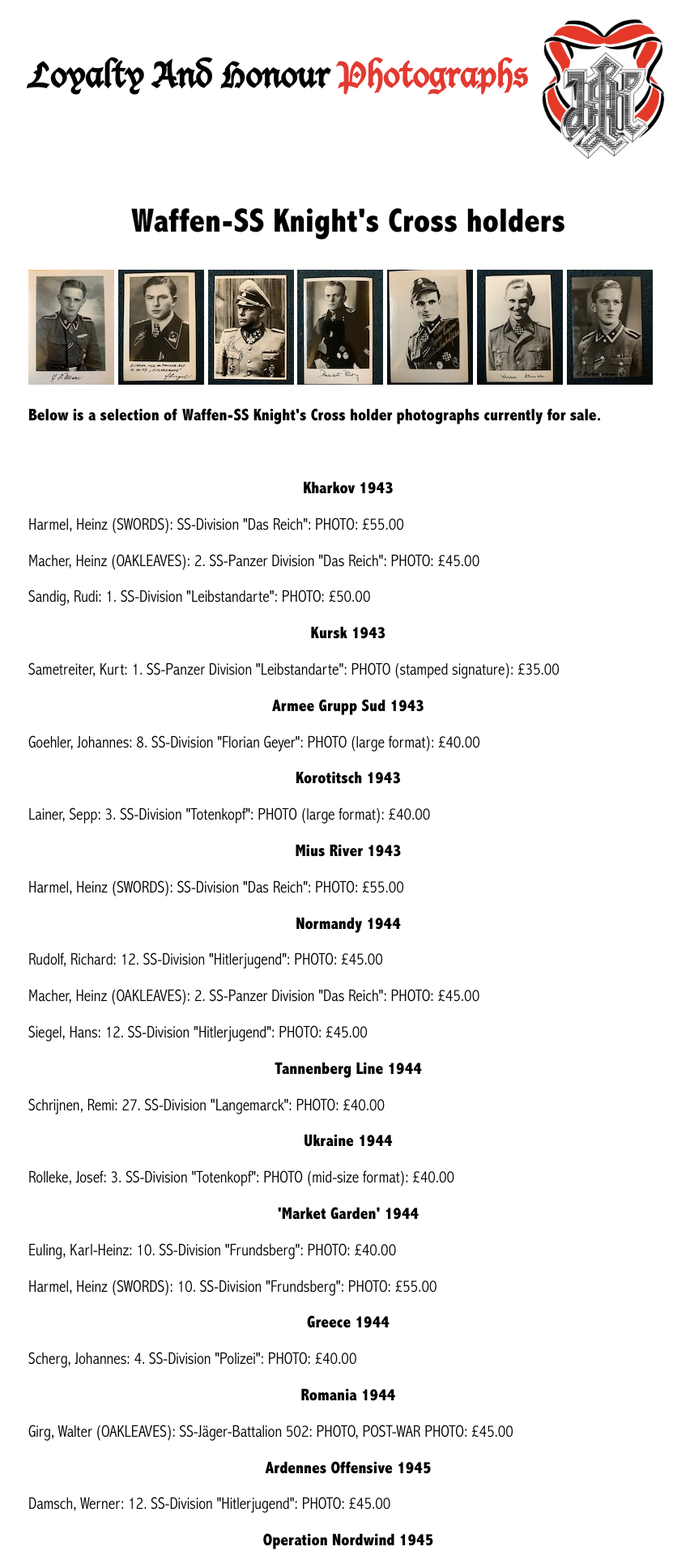
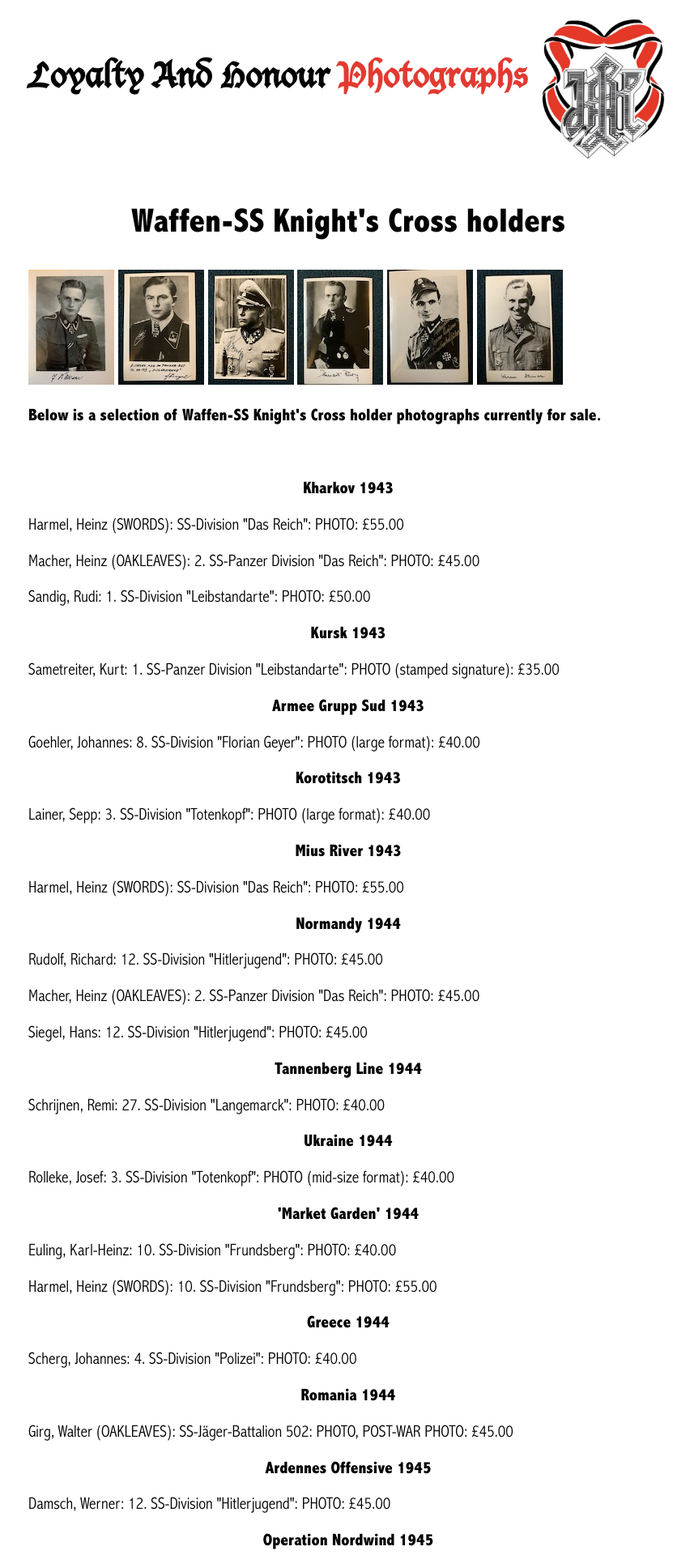
Before and after one commit to lahphotographs/lahphotographs.github.com, a Jekyll site: the page built from Waffen_SS_photos.md, in a window 1280 px wide. Shown: the top 1920 px of the page at 81% size, without its empty margins (210-1062 px from the left). Built offline with Jekyll 4.4.1, drawn with Linux system fonts in a browser that asks for light colours.

Commit message:
Update Waffen_SS_photos.md

```diff
--- a/Waffen_SS_photos.md
+++ b/Waffen_SS_photos.md
@@ -12,7 +12,6 @@ permalink: /waffen_ss_photos.html
 <img src="./assets/Rudolf Richard copy.jpg"/>
 <img src="./assets/Schrijnen studio copy.jpg"/>
 <img src="./assets/Damsch copy.jpg"/>
-<img src="./assets/Brommann copy.jpg"/>
 <br />
 <p><b>Below is a selection of Waffen-SS Knight's Cross holder photographs currently for sale.</b></p>
 <br />
```
